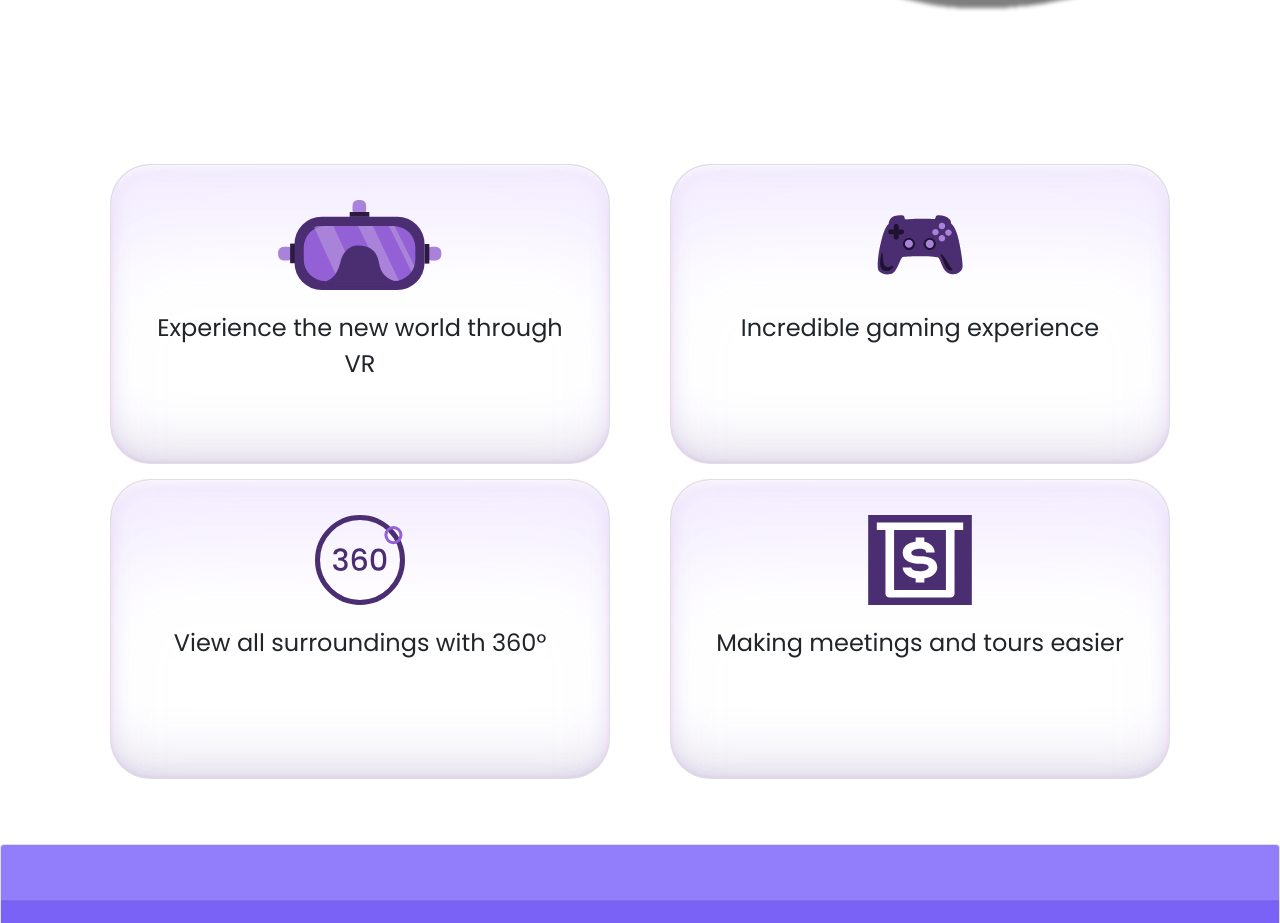
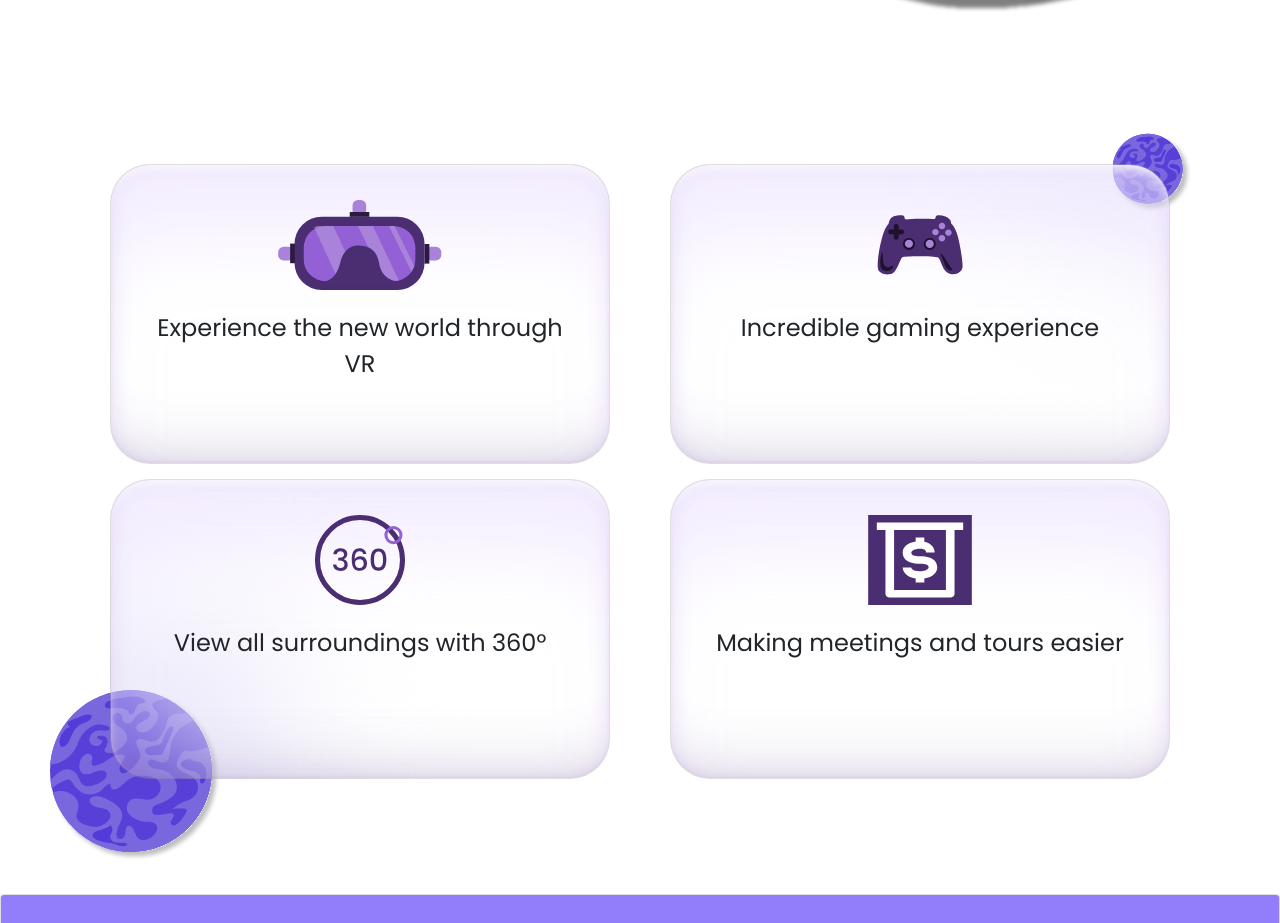
Before and after one commit to piyushgIITian/rshifts-web-dev-test-2, a React (Create React App) app: page / in a window 1280 px wide. Shown: the part 849-1772 px from the top of the page. Built offline with nearby package versions, Linux system fonts and the light colour scheme; no server answers; a web font is replaced by a local one.

Commit message:
added one more panel in landing page and fixed response issues

```diff
--- a/src/components/LandingPage.js
+++ b/src/components/LandingPage.js
@@ -15,6 +15,8 @@ import goggles from "../Images/land-goggles.svg"
 import cirImg from "../Images/360img.svg"
 import vidGame from "../Images/vidGame.svg"
 import money from "../Images/money.svg"
+import planet2 from "../Images/planet-2.svg"
+import planet3 from "../Images/planet-3.svg"
 
 export default function LandingPage() {
   var headerText = "SIGN IN"
@@ -62,7 +64,7 @@ export default function LandingPage() {
         <div className="d-flex justify-content-center align-items-center features">
         <Row>
 
-            <Col>
+            <Col style={{position:"relative"}}>
               <Card id="land-card">
                 <Card.Img className="land-images" variant="top" src={goggles} />
                 <Card.Body>
@@ -72,7 +74,7 @@ export default function LandingPage() {
                   </Card.Text>
                 </Card.Body>
               </Card>
-              <Card id="land-card" >
+              <Card id="land-card" style={{zIndex:"1"}} >
                 <Card.Img className="land-images" variant="top" src={cirImg} />
                 <Card.Body>
 
@@ -81,9 +83,11 @@ export default function LandingPage() {
                   </Card.Text>
                 </Card.Body>
               </Card>
+              <Image className="planet-2" src={planet2}/>
             </Col>
             <Col>
-              <Card id="land-card">
+            <Image className="planet-3" src={planet3}/>
+              <Card id="land-card" >
                 <Card.Img className="land-images" variant="top" src={vidGame} />
                 <Card.Body>
 
@@ -92,6 +96,7 @@ export default function LandingPage() {
                   </Card.Text>
                 </Card.Body>
               </Card>
+
               <Card id="land-card">
                 <Card.Img className="land-images" variant="top" src={money} />
                 <Card.Body>
--- a/src/style.css
+++ b/src/style.css
@@ -191,6 +191,7 @@ color: #1F1449;
     margin: 15px;
     height: 300px;
     width: 500px;
+    position: relative;
 }
 .land-images{
     height: 90px;
@@ -198,9 +199,21 @@ color: #1F1449;
 }
 .features{
     padding: 50px;
+    margin-bottom: 50px;
 }
 .planet-2{
-    z-index: -1;
+    position: absolute;
+    bottom: 0px;
+    left: 50%;
+    transform: translate(-150%, 40%);
+
+}
+.planet-3{
+    position: absolute;
+    top: 0px;
+    right: 50%;
+    transform: translate(280%, -30%);
+
 }
 #rs-2-text{
     font-family: Poppins;
@@ -221,6 +234,9 @@ color: #1F1449;
     .sidePanel{
         display: none;
     }
+    #meta{
+        font-size: 60px;
+    }
 }
 
 .dash-images{
```
Also changed, not shown: src/Images/planet-3.svg (added).
